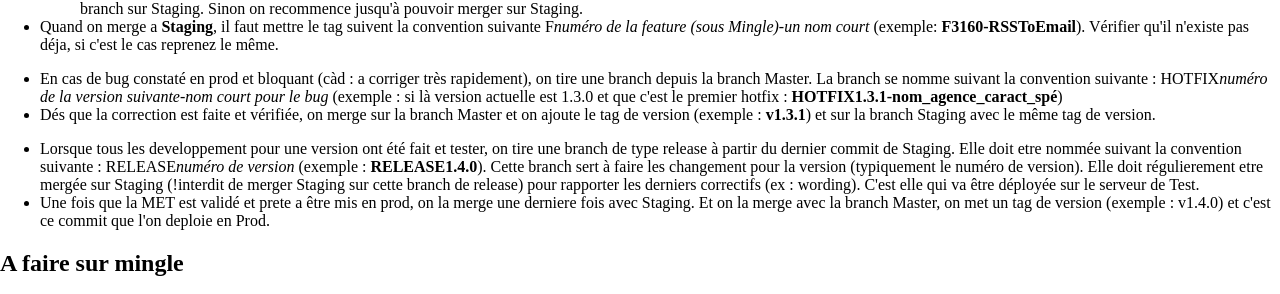
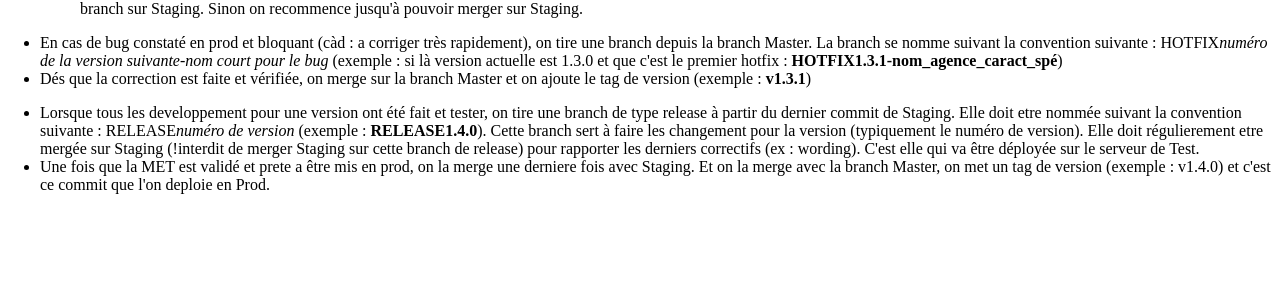
Before and after one commit to LAN-Laurene/GitGraph, a plain HTML site: page index.html in a window 1280 px wide. Shown: the part 2829-3123 px from the top of the page. After the commit the page ends 3039 px from the top, so only its background shows below. Drawn offline with Linux system fonts and the light colour scheme.

Commit message:
mise à jour (suppression des tags en trop + paraph sur mingle)

```diff
--- a/index.html
+++ b/index.html
@@ -29,8 +29,7 @@
 
         <ul>
           <li>On tire toujours les branchs depuis <strong>Staging</strong> (sauf pour des hotfix en PROD).</li>
-            <li>Chaque branch correspond à une story Mingle. Elle doit être nommée suivant la convention suivante : US<em>numéro de la story sous Mingle</em>-<em>
-              nom court</em> (exemple : <strong>US6178-image_certification</strong>)</li>
+          <li>Chaque branch correspond à une story Mingle. Elle doit être nommée suivant la convention suivante : US<em>numéro de la story sous Mingle</em>-<em>nom court</em> (exemple : <strong>US6178-image_certification</strong>)</li>
           <li>Chaque message de commit doit commencer ainsi : US<em>num story</em> <em>message</em> (exemple: <strong>US6178 mon message de commit</strong>)</li>
           <li>Pour pouvoir merged sans effet de bord :
             <ul>
@@ -40,12 +39,12 @@
               <li>Si il y a eu de nouveau commit, on re-merge Staging sur notre branch, on corrige s'il y a des conflits et on re-test. S'il n'y a pas eu de nouveau commit a ce moment là, on merge notre branch sur Staging. Sinon on recommence jusqu'à pouvoir merger sur Staging.</li>
             </ul>
           </li>
-            <li>Quand on merge a <strong>Staging</strong>, il faut mettre le tag suivent la convention suivante F<em>numéro de la feature (sous Mingle)</em>-<em>un nom court</em> (exemple: <strong>F3160-RSSToEmail</strong>). Vérifier qu'il n'existe pas déja, si c'est le cas reprenez le même. </li>
+          <!-- <li>Quand on merge a <strong>Staging</strong>, il faut mettre le tag suivent la convention suivante F<em>numéro de la feature (sous Mingle)</em>-<em>un nom court</em> (exemple: <strong>F3160-RSSToEmail</strong>). Vérifier qu'il n'existe pas déja, si c'est le cas reprenez le même. </li> -->
         </ul>
 
         <ul>
           <li>En cas de bug constaté en prod et bloquant (càd : a corriger très rapidement), on tire une branch depuis la branch Master. La branch se nomme suivant la convention suivante : HOTFIX<em>numéro de la version suivante</em>-<em>nom court pour le bug</em> (exemple : si là version actuelle est 1.3.0 et que c'est le premier hotfix : <strong>HOTFIX1.3.1-nom_agence_caract_spé</strong>)</li>
-            <li>Dés que la correction est faite et vérifiée, on merge sur la branch Master et on ajoute le tag de version (exemple : <strong>v1.3.1</strong>) et sur la branch Staging avec le même tag de version.</li>
+          <li>Dés que la correction est faite et vérifiée, on merge sur la branch Master et on ajoute le tag de version (exemple : <strong>v1.3.1</strong>) <!-- et sur la branch Staging avec le même tag de version. --></li>
         </ul>
 
         <ul>
@@ -53,7 +52,7 @@
           <li>Une fois que la MET est validé et prete a être mis en prod, on la merge une derniere fois avec Staging. Et on la merge avec la branch Master, on met un tag de version (exemple : v1.4.0) et c'est ce commit que l'on deploie en Prod.</li>
         </ul>
       </p>
-      <h2>A faire sur mingle</h2>
+      <!-- <h2>A faire sur mingle</h2>
       <p>Une colonne <strong>Merged</strong> a été ajoutée à Mingle. La story est dans cette colonne quand elle a été mergée correctement (cf plus haut) à la branch <strong>Staging</strong> et que l'on attend la démo pour la montrer au PO/Client pour valider qu'elle a été correctement faite. </p>
       <p>La story passera a <strong>Done</strong> quand :
         <ul>
@@ -61,7 +60,7 @@
           <li>Mergée à la branch <strong>Staging</strong> sans conflit et que ca fonctionne toujours.</li>
           <li>La branch est supprimée de github.</li>
         </ul>
-        </p>
+      </p> -->
     </div>
 
     <script src="lib/gitgraph.js"></script>
--- a/js/index.js
+++ b/js/index.js
@@ -76,9 +76,7 @@ us6170.commit({
 });
 
 us6170.merge(staging, {
-  tag: "F3156-FreeTrial",
   dotColor: colorStating,
-  tagColor: colorStating,
   messageColor: colorStating,
 });
 
@@ -102,9 +100,7 @@ hotfix131.merge(master, {
 });
 
 hotfix131.merge(staging, {
-  tag: "v1.3.1",
   dotColor: colorStating,
-  tagColor: colorStating,
   messageColor: colorStating,
 });
 
@@ -143,9 +139,7 @@ us6142.commit({
 });
 
 us6115.merge(staging, {
-  tag: "F3156-FreeTrial",
   dotColor: colorStating,
-  tagColor: colorStating,
   messageColor: colorStating,
 });
 
@@ -155,9 +149,7 @@ staging.merge(us6145, {
 });
 
 us6145.merge(staging, {
-  tag: "F3156-FreeTrial & v1.4.0",
   dotColor: colorStating,
-  tagColor: colorStating,
   messageColor: colorStating,
 });
 
@@ -242,9 +234,7 @@ us6142.commit({
 });
 
 us6142.merge(staging, {
-  tag: "F3160-RSSToEmail",
   dotColor: colorStating,
-  tagColor: colorStating,
   messageColor: colorStating,
 });
 
```
Lines whose indentation alone changed are shown as unchanged.
